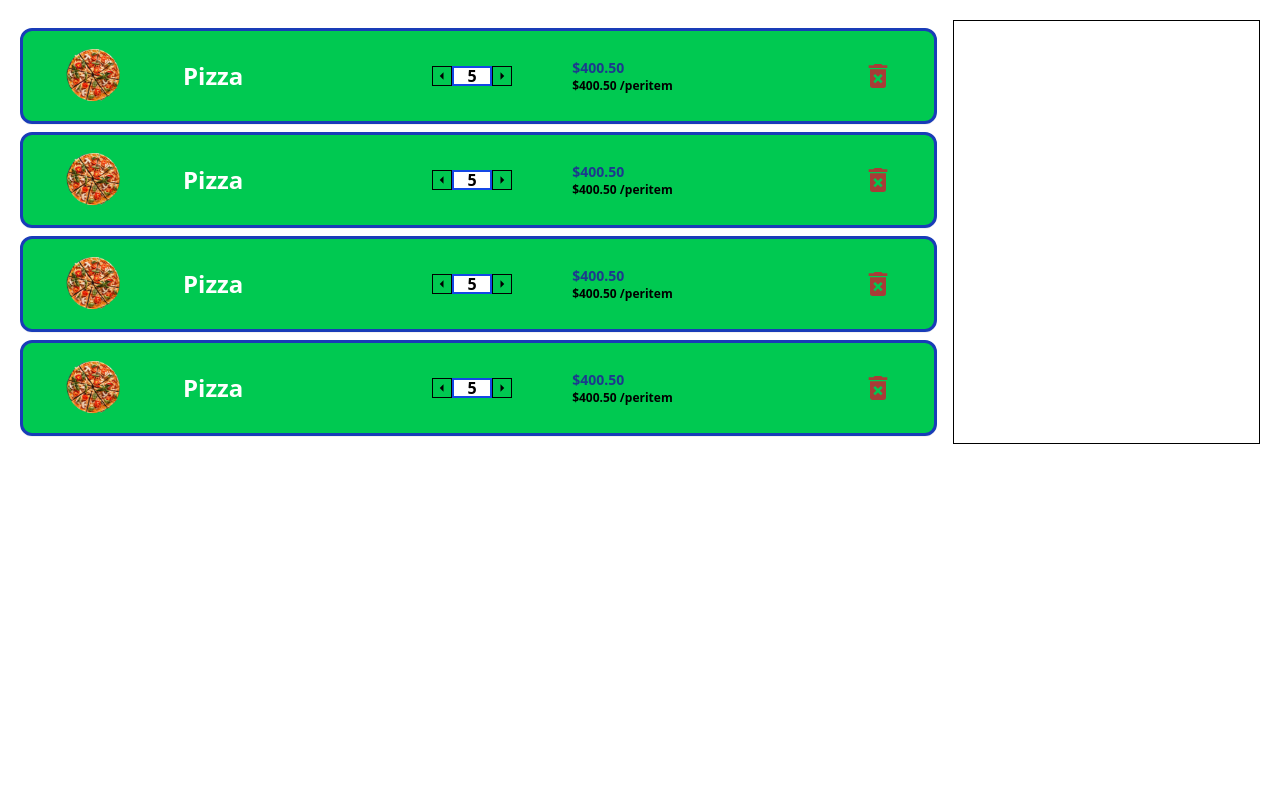
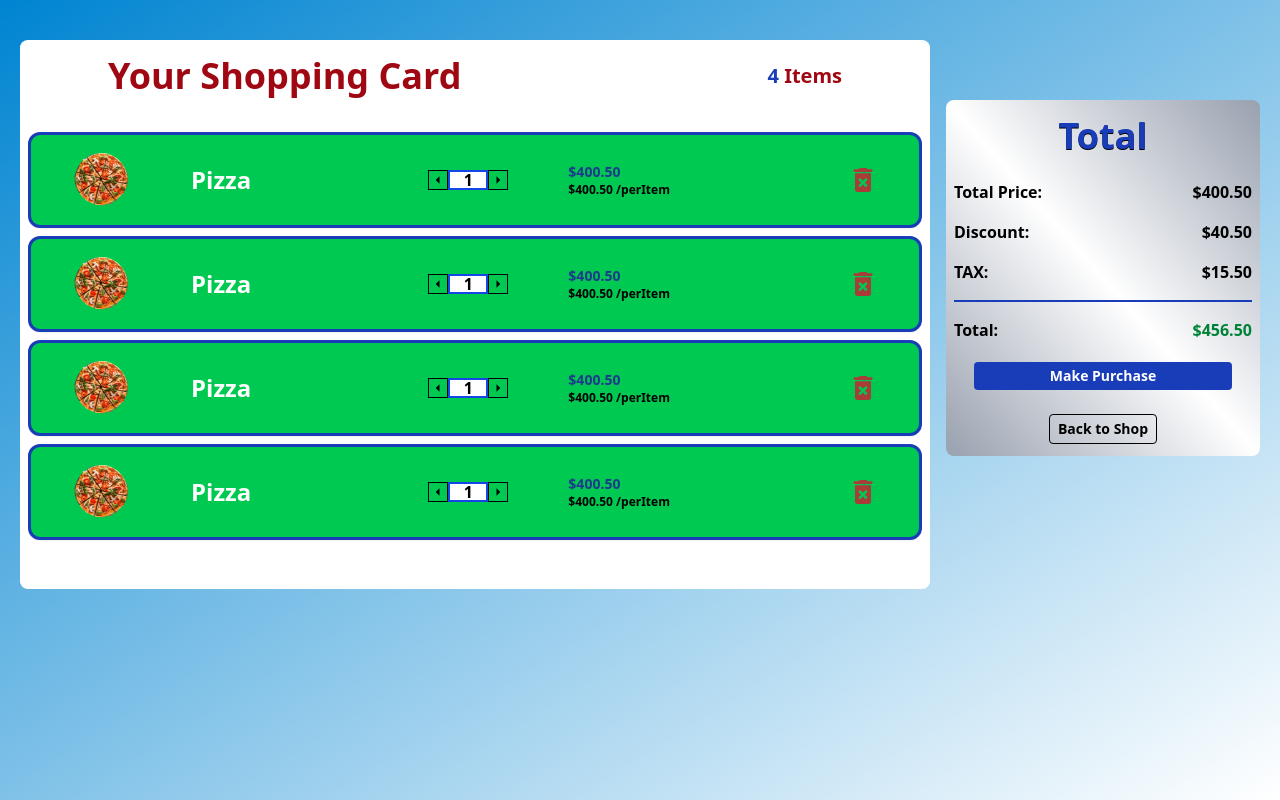
Before and after one commit to Vithurshan2002/MiniEcom, a React (Vite) app: page /card in a window 1280 px wide. Built offline with nearby package versions, Linux system fonts and the light colour scheme.

Commit message:
shoppingcard page is completed

```diff
--- a/src/Components/OrderItem.jsx
+++ b/src/Components/OrderItem.jsx
@@ -1,6 +1,18 @@
-import React from "react";
+import React, { useState } from "react";
 
 const OrderItem = () => {
+  const Decrese = () => {
+     if (qty >1) {
+      setqty((pre) => Number(pre) - 1);
+    }
+  };
+
+  const Increse = () => {
+    if (qty >= 0) {
+      setqty((pre) => Number(pre) + 1);
+    }
+  };
+  const [qty, setqty] = useState(1);
   return (
     <div className="flex items-center justify-between sm:px-10 px-2 sm:flex-3 border-3 border-blue-800 my-2 bg-green-500 rounded-xl shadow-2xs">
       <div className="flex items-center sm:space-x-15 space-x-2">
@@ -14,7 +26,10 @@ const OrderItem = () => {
 
       <div className="flex items-center sm:space-x-15 space-x-3">
         <div className="flex">
-          <div className="border w-5 h-5 flex items-center justify-center">
+          <div
+            onClick={Decrese}
+            className="border w-5 h-5 flex items-center justify-center"
+          >
             <svg
               xmlns="http://www.w3.org/2000/svg"
               width="32"
@@ -25,9 +40,12 @@ const OrderItem = () => {
             </svg>
           </div>
           <div className="border-2 bg-white w-10 h-5 flex justify-center border-blue-700  items-center">
-            <span className="text-black font-extrabold">{5}</span>
+            <span className="text-black font-extrabold">{qty}</span>
           </div>
-          <div className=" border w-5 h-5 flex items-center justify-center">
+          <div
+            onClick={Increse}
+            className=" border w-5 h-5 flex items-center justify-center"
+          >
             <svg
               xmlns="http://www.w3.org/2000/svg"
               width="32"
@@ -41,7 +59,7 @@ const OrderItem = () => {
         </div>
         <div className="sm:text-sm  text-xs  ">
           <p className="font-extrabold text-blue-900">$400.50</p>
-          <p className="font-semibold text-xs">$400.50 /peritem</p>
+          <p className="font-semibold text-xs">$400.50 /perItem</p>
         </div>
       </div>
 
@@ -51,7 +69,7 @@ const OrderItem = () => {
           width="32"
           height="32"
           viewBox="0 0 24 24"
-          className="animate-pulse"
+          className="animate-pulse cursor-pointer hover:animate-none"
         >
           <path
             fill="#e60a2e"
--- a/src/Pages/CardPage.jsx
+++ b/src/Pages/CardPage.jsx
@@ -1,16 +1,61 @@
+import { NavLink } from "react-router-dom";
 import OrderItem from "../Components/OrderItem";
 
 const CardPage = () => {
   return (
-    <div className="sm:p-5 p-2">
-      <div className="flex flex-col sm:flex-row sm:space-x-4">
-        <div className="sm:flex-3">
-            <OrderItem/>
-            <OrderItem/>
-            <OrderItem/>
-            <OrderItem/>
+    <div className="sm:p-5 sm:h-screen p-2 bg-gradient-to-br from-sky-600">
+      <div className="flex flex-col sm:flex-row sm:space-x-4 space-y-5">
+        <div className="sm:flex-3 rounded-lg shadow-2xs shadow-white p-2 bg-white pb-10 mt-5">
+          <div className="flex justify-between items-center sm:px-20  px-5 pt-2 pb-7">
+            <div className="font-extrabold sm:text-4xl text-lg text-red-800">
+             Your Shopping Card
+            </div>
+            <h1 className="font-extrabold text-xl text-red-800">
+              <span className="text-blue-800">4</span> Items
+            </h1>
+          </div>
+
+          <OrderItem />
+          <OrderItem />
+          <OrderItem />
+          <OrderItem />
         </div>
-        <div className="border sm:flex-1 "></div>
+
+        <div className=" sm:flex-1 px-2 h-fit sm:mt-20 mb-10 bg-gradient-to-bl from-gray-400 via-white to-gray-400  rounded-lg">
+          <h1 className="text-center font-extrabold text-4xl text-blue-800 text-shadow-2xs text-shadow-black py-4">
+            Total
+          </h1>
+          <div className="flex justify-between py-2">
+            <p className="font-bold">Total Price: </p>
+            <p className="font-semibold">$400.50</p>
+          </div>
+          <div className="flex justify-between py-2">
+            <p className="font-bold">Discount: </p>
+            <p className="font-semibold">$40.50</p>
+          </div>
+          <div className="flex justify-between py-2">
+            <p className="font-bold">TAX: </p>
+            <p className="font-semibold">$15.50</p>
+          </div>
+          <div className="h-0.5 w-full  bg-blue-800 my-2"></div>
+          <div className="flex justify-between py-2">
+            <p className="font-bold">Total: </p>
+            <p className="font-extrabold text-green-700">$456.50</p>
+          </div>
+          <div className="flex justify-center py-3 px-5">
+            <button className="bg-blue-800 text-white  w-full font-bold cursor-pointer hover:bg-blue-400  px-2 py-1  rounded text-sm transition-all text-center">
+              Make Purchase
+            </button>
+          </div>
+          <div className="flex justify-center py-3 px-5">
+            <NavLink to={"/"}>
+
+              <button className=" border w-full font-semibold cursor-pointer hover:bg-blue-100  px-2 py-1  rounded text-sm transition-all text-center">
+                Back to Shop
+              </button>
+            </NavLink>
+          </div>
+        </div>
       </div>
     </div>
   );
--- a/src/Pages/Register.jsx
+++ b/src/Pages/Register.jsx
@@ -114,7 +114,7 @@ const Register = () => {
           Create account
         </button>
           <p className="text-center pt-5 py-3 text-white text-xs font-semibold">Or register with</p>
-        <div className="flex justify-evenly">
+        <div className="flex justify-evenly sm:px-20">
           <div className="flex border-white items-center space-x-2 border px-2 py-1 rounded-full cursor-pointer"><FcGoogle className="block"/><div className="font-bold text-xs text-black">Google</div></div>
           <div className="flex border-white items-center space-x-2 border px-2 py-1 rounded-full cursor-pointer"><FaFacebook className="block text-blue-500"/><div className="font-bold text-xs text-black">Facebook</div></div>
         </div>
--- a/src/index.css
+++ b/src/index.css
@@ -8,3 +8,9 @@
    --breakpoint-ux:40rem;
    --breakpoint-sm:60rem;
 } */
+
+/* @layer components{
+    .button{
+        @apply  border-1 w-full font-bold bg-green-500 text-white hover:bg-green-300 transition-all cursor-pointer rounded-full mt-2
+    }
+} */
```
